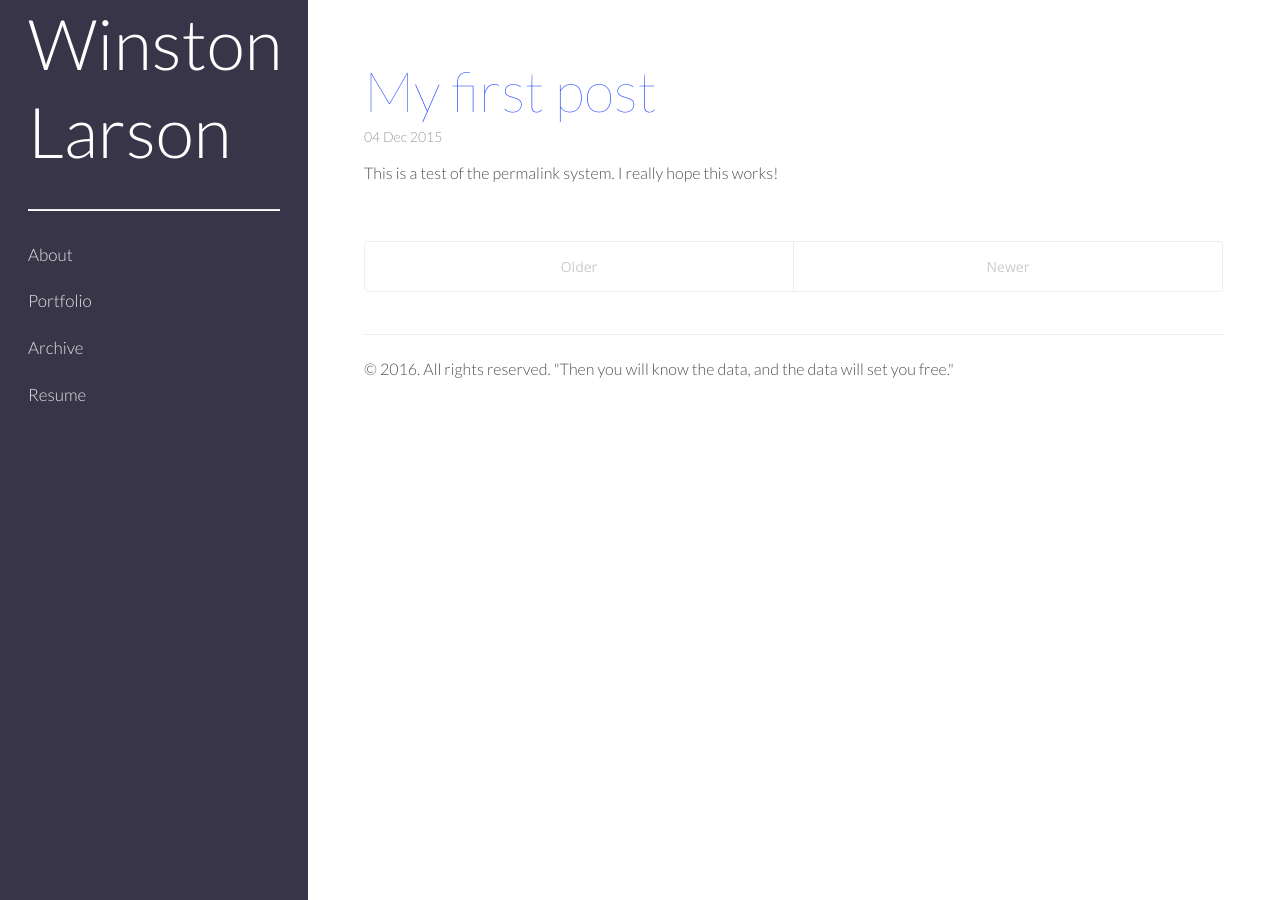
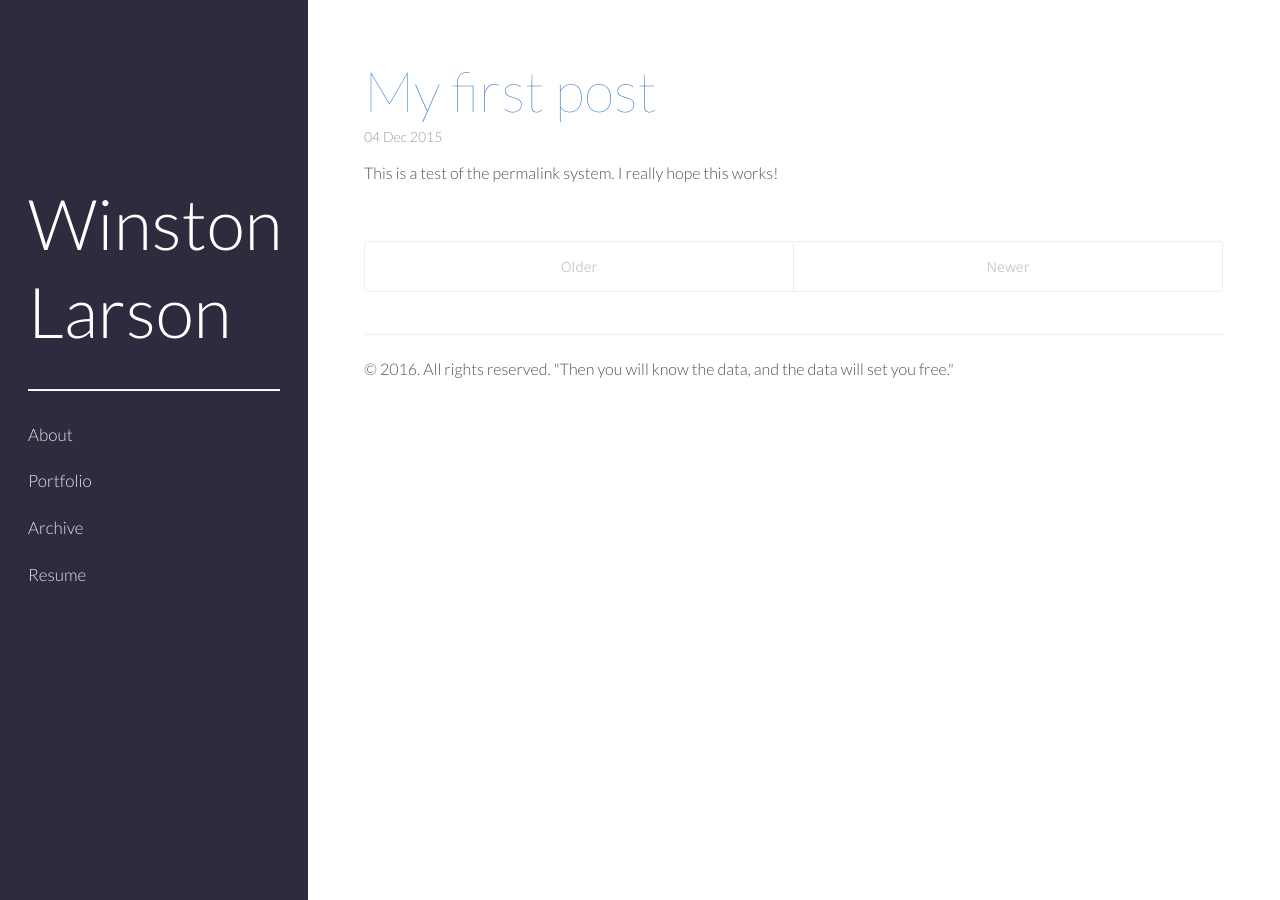
Before and after one commit to winstonlarson/old_website, a Jekyll site: the page built from index.html, in a window 1280 px wide. Built offline with Jekyll 4.4.1, drawn with Linux system fonts in a browser that asks for light colours; some web fonts are replaced; the list of posts is cut into pages by our own code.

```diff
--- a/public/css/hyde.css
+++ b/public/css/hyde.css
@@ -67,9 +67,9 @@
 
 .sidebar {
   text-align: left;
-  padding: 2rem 1rem;
+  /*padding: 2rem 1rem;*/
   color: rgba(255,255,255,.5);
-  background-color: #393549;
+  background-color: #2F2B3F;
 }
 @media (min-width: 48em) {
   .sidebar {
@@ -167,7 +167,7 @@
   .sidebar-sticky {
     position: absolute;
     right: 1rem;
-    top: 0%;
+    top: 20%;
     left: 1rem;
   }
 }
--- a/public/css/poole.css
+++ b/public/css/poole.css
@@ -339,14 +339,14 @@
 .page-title,
 .post-title,
 .post-title a {
-  color: #1F45FC;
+  color: #357EC7;
   font-weight:100;
   font-size: 4rem;
 }
 .page-title,
 .post-title {
   margin-top: 0;
-  color: #1F45FC;
+  color: #357EC7;/*B1ADC1*/
   font-weight:100;
   font-size: 4rem;
 }
```
